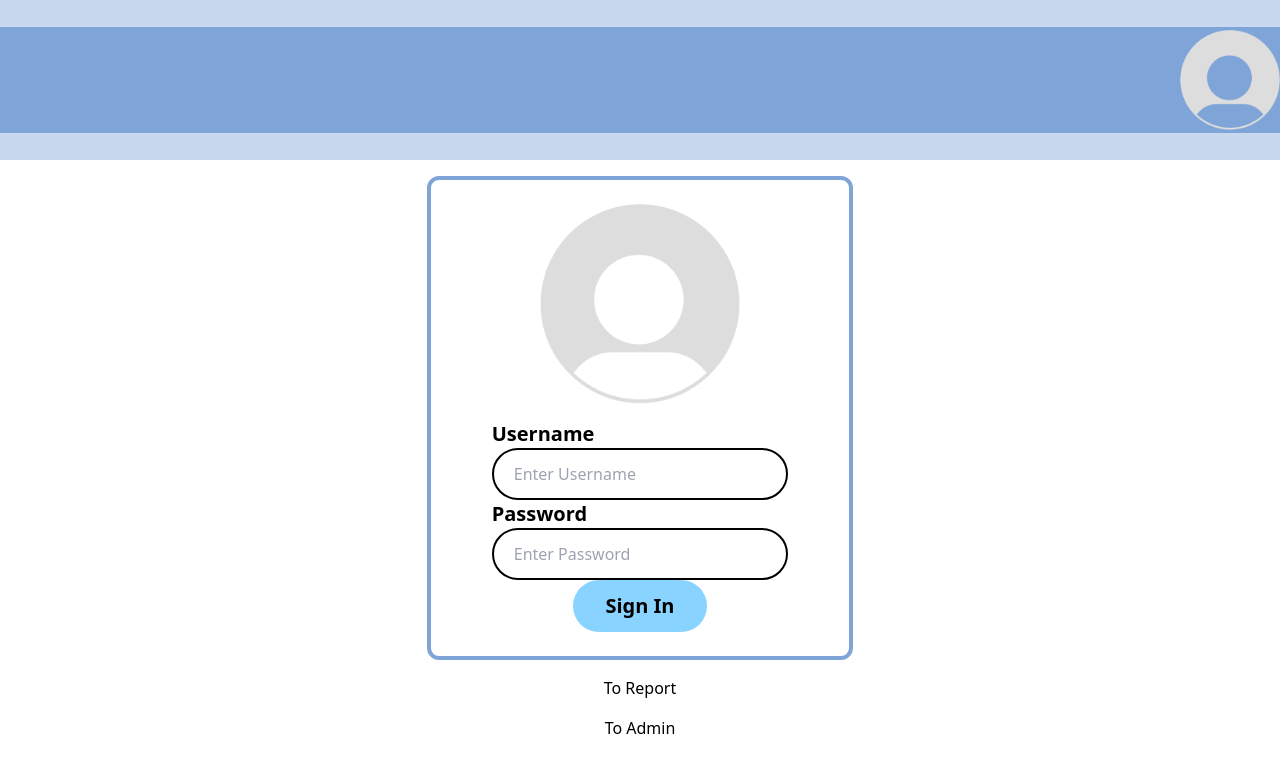
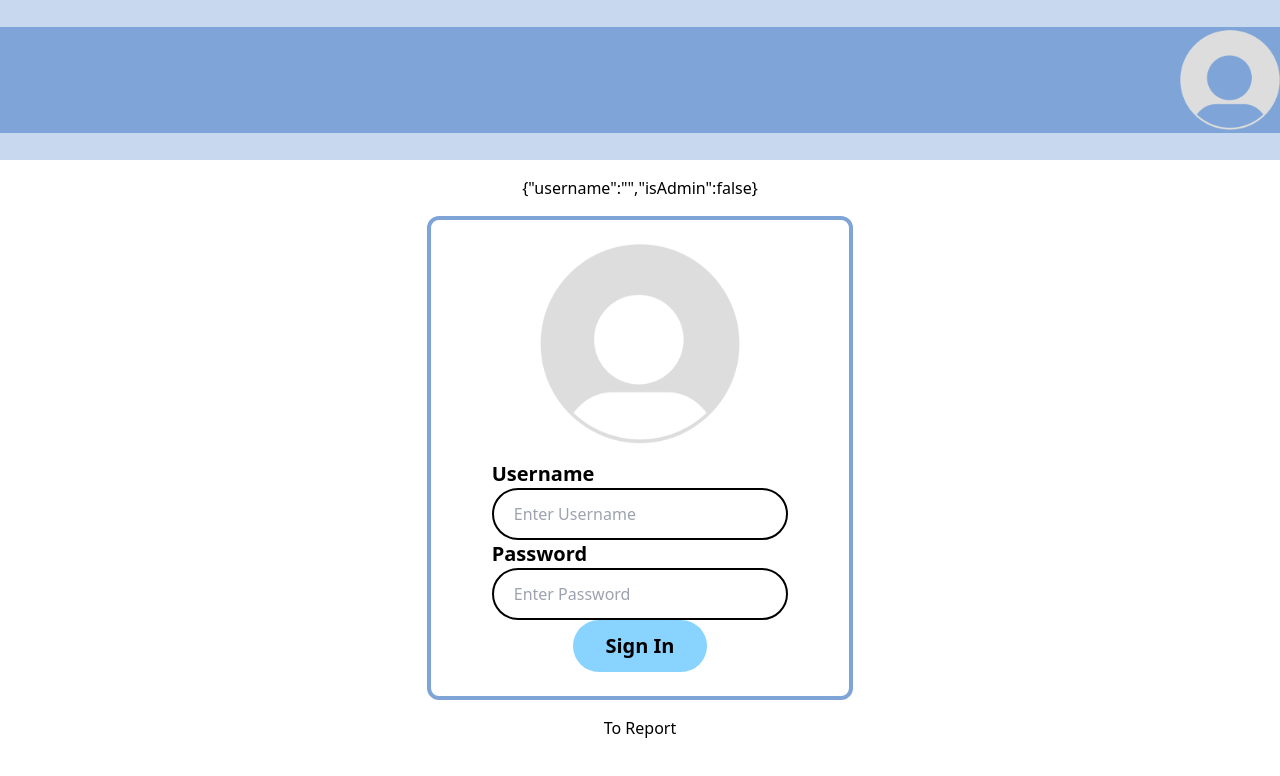
Before and after one commit to JrodanDiaz/swe1-mock, a React (Vite) app in the folder client/: page / in a window 1280 px wide. Shown: the top 776 px of the page. Built offline with nearby package versions, Linux system fonts and the light colour scheme.

Commit message:
implement role based auth with localstorage

```diff
--- a/client/src/App.tsx
+++ b/client/src/App.tsx
@@ -2,17 +2,20 @@ import { Link } from "react-router-dom";
 import LoginForm from "./components/LoginForm";
 import Navbar from "./components/Navbar";
 import { getJWT } from "./utilts";
+import { useUser } from "./components/UserContext";
 
 function App() {
   const jwt = getJWT();
+  const user = useUser();
   return (
     <>
       <div className="flex flex-col justify-center items-center gap-4">
         <Navbar />
+        <div>{JSON.stringify(user)}</div>
         {jwt === null && <LoginForm />}
         {jwt && <p className="text-3xl">Currently Logged In</p>}
         <Link to={"/report"}>To Report</Link>
-        <Link to={"/admin"}>To Admin</Link>
+        {user.isAdmin && <Link to={"/admin"}>To Admin</Link>}
       </div>
     </>
   );
--- a/client/src/components/LoginForm.tsx
+++ b/client/src/components/LoginForm.tsx
@@ -4,10 +4,12 @@ import Button from "./Button";
 import DefaultProfilePic from "./DefaultProfilePic";
 import { Link, useNavigate } from "react-router-dom";
 import { getJWT, getReports, loginUser, setJWT } from "../utilts";
+import { useSetUser } from "./UserContext";
 
 export default function LoginForm() {
   const [username, setUsername] = useState("");
   const [password, setPassword] = useState("");
+  const updateUserContext = useSetUser();
   const navigate = useNavigate();
 
   const handleSubmit = (e: React.ChangeEvent<HTMLFormElement>) => {
@@ -17,7 +19,8 @@ export default function LoginForm() {
     loginUser({ username: username, password: password })
       .then((token) => {
         console.log(`Succesfully logged in user: ${token}`);
-        setJWT(token);
+        setJWT(token, username);
+        updateUserContext({ username: username, isAdmin: username === "jordan" });
         navigate("/admin");
       })
       .catch((err) => {
--- /dev/null
+++ b/client/src/components/UserContext.tsx
@@ -0,0 +1,46 @@
+import { createContext, useState, useContext, SetStateAction, useEffect } from "react";
+import { User } from "../types";
+import { getJWT, getUsername } from "../utilts";
+
+// Create two contexts
+const UserContext = createContext<User | null>(null);
+const SetUserContext = createContext<React.Dispatch<SetStateAction<User>> | null>(null);
+
+// UserContextProvider component
+export const UserContextProvider = ({ children }: { children: React.ReactNode }) => {
+  const [user, setUser] = useState({
+    username: "",
+    isAdmin: false,
+  });
+
+  const jwt = getJWT();
+  const username = getUsername();
+
+  useEffect(() => {
+    setUser((prev) => ({ username: username, isAdmin: !!jwt && username === "jordan" }));
+  }, []);
+
+  return (
+    <UserContext.Provider value={user}>
+      <SetUserContext.Provider value={setUser}>{children}</SetUserContext.Provider>
+    </UserContext.Provider>
+  );
+};
+
+// Custom hook to use user context
+export const useUser = () => {
+  const user = useContext(UserContext);
+  if (!user) {
+    throw new Error("useUser must be used within a UserContextProvider");
+  }
+  return user;
+};
+
+// Custom hook to use setUser context
+export const useSetUser = () => {
+  const setUser = useContext(SetUserContext);
+  if (!setUser) {
+    throw new Error("useSetUser must be used within a UserContextProvider");
+  }
+  return setUser;
+};
--- a/client/src/main.tsx
+++ b/client/src/main.tsx
@@ -5,6 +5,7 @@ import App from "./App.tsx";
 import { createBrowserRouter, RouterProvider } from "react-router-dom";
 import ReportPage from "./components/Report.tsx";
 import AdminPage from "./components/AdminPage.tsx";
+import { UserContextProvider } from "./components/UserContext.tsx";
 
 const router = createBrowserRouter([
   {
@@ -23,6 +24,8 @@ const router = createBrowserRouter([
 
 createRoot(document.getElementById("root")!).render(
   <StrictMode>
-    <RouterProvider router={router} />
+    <UserContextProvider>
+      <RouterProvider router={router} />
+    </UserContextProvider>
   </StrictMode>
 );
--- a/client/src/types.ts
+++ b/client/src/types.ts
@@ -15,3 +15,8 @@ export type Report = {
     report_type: string,
     report_reason: string
 }
+
+export type User = {
+    username: string,
+    isAdmin: boolean
+}
--- a/client/src/utilts.ts
+++ b/client/src/utilts.ts
@@ -114,10 +114,18 @@ export const validateURL = (url: string): boolean => {
   return regex.test(url)
 }
 
-export const setJWT = (jwt: string) => {
+export const setJWT = (jwt: string, username: string) => {
   localStorage.setItem("token", jwt)
+  localStorage.setItem("username", username)
+
 }
 
 export const getJWT = (): string | null => {
   return localStorage.getItem("token")
 }
+
+export const getUsername = (): string => {
+  const username = localStorage.getItem("username")
+  if(username === null) return ""
+  return username
+}
```
